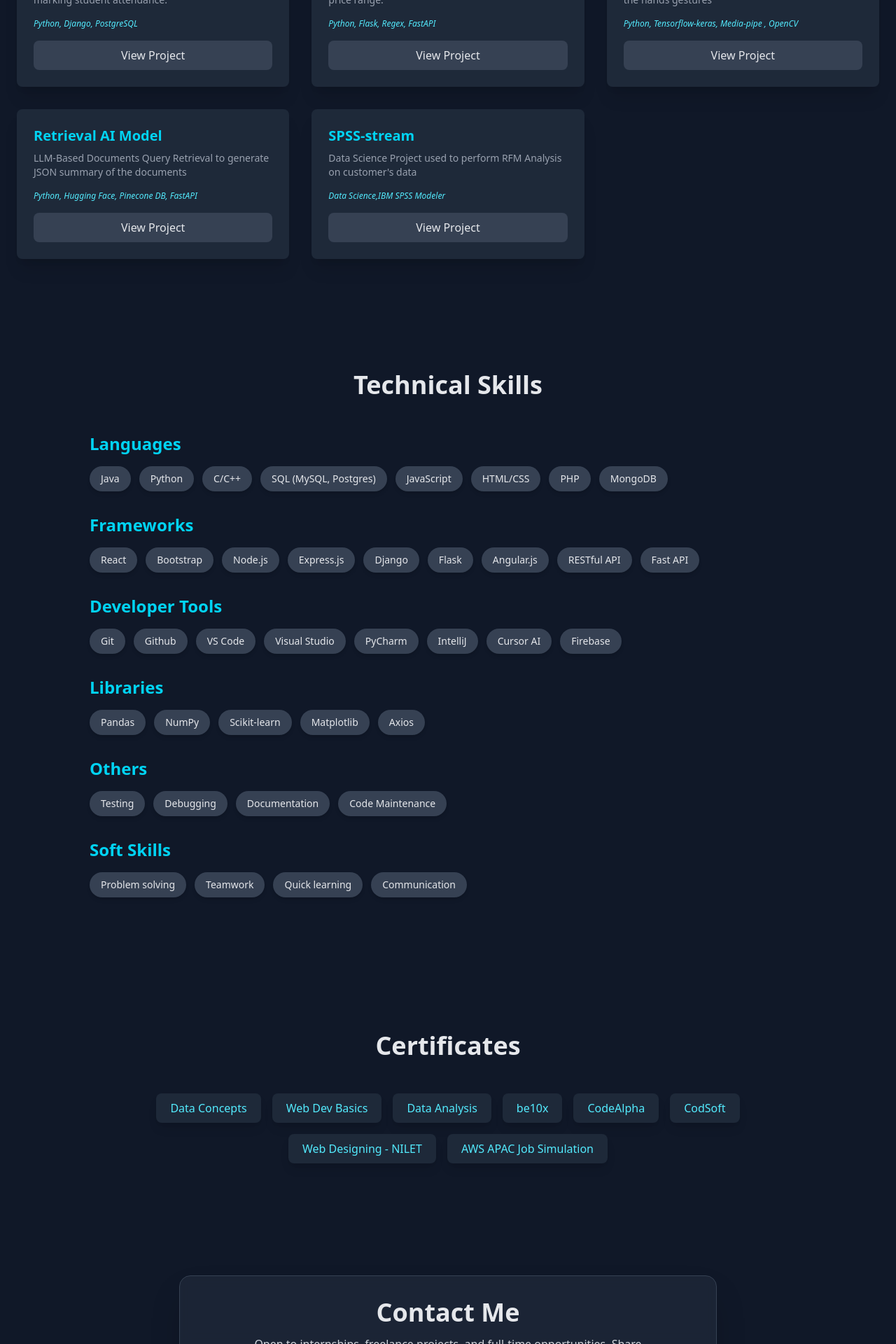
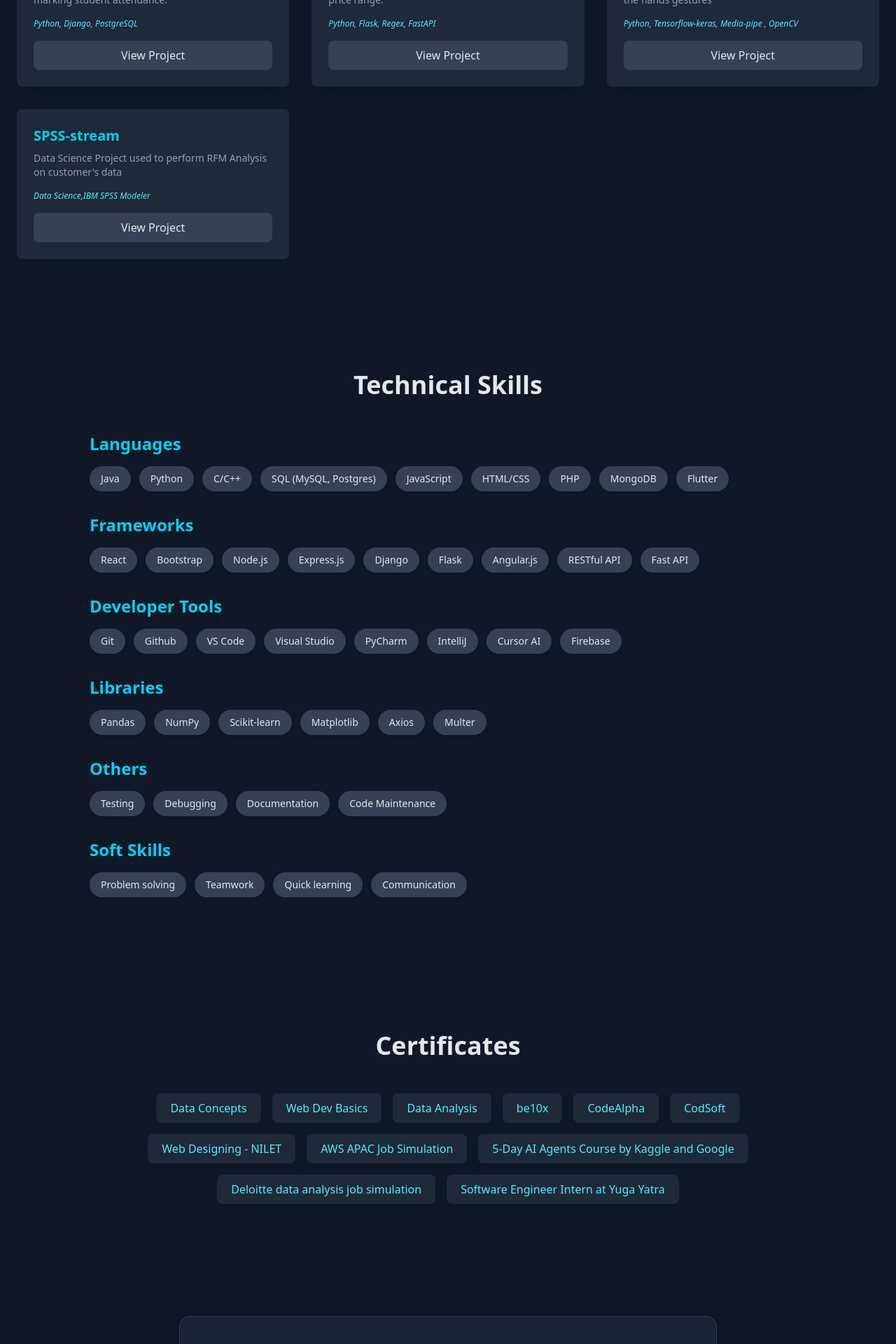
Before and after one commit to Ankit-euphemism/community-portfolio, a React (Vite) app: page / in a window 1280 px wide. Shown: the part 2790-4710 px from the top of the page at 70% size. Built offline with nearby package versions, Linux system fonts and the light colour scheme.

Commit message:
update project links and add new skills and certificates

```diff
--- a/src/App.jsx
+++ b/src/App.jsx
@@ -68,55 +68,55 @@ const portfolioData = {
       tech: "HTML/CSS, JavaScript, MySQL, Node.js, Express.js",
       description:
         "A web app for creating, reading, updating, and deleting tasks.",
-      link: "https://github.com/Ankit-euphemism/Simple-Task-Manager.git",
+      link: "https://github.com/Ankit-euphemism/Simple-Task-Manager",
     },
     {
       title: "Weather App",
       tech: "HTML, CSS, JavaScript, OpenWeatherMap API",
       description: "Provides real-time weather information for any city.",
-      link: "https://github.com/Ankit-euphemism/weather_app.git",
+      link: "https://github.com/Ankit-euphemism/weather_app",
     },
     {
       title: "Spam Email Detection",
       tech: "Python, Django, BERT, Torch",
       description:
         "A web application that detects spam emails by analyzing their content.",
-      link: "https://github.com/DS-techies/Spam_email_detection.git",
+      link: "https://github.com/Ankit-euphemism/Spam_email_detection",
     },
     {
       title: "Student Attendance System",
       tech: "Python, Django, PostgreSQL",
       description:
         "A web application for viewing, tracking, and marking student attendance.",
-      link: "https://github.com/DS-techies/Student-Management-System.git",
+      link: "https://github.com/Ankit-euphemism/Student-Management-System",
     },
     {
       title: "Simple GPU Finder",
       tech: "Python, Flask, Regex, FastAPI",
       description:
         "A web app to search for graphics cards by title and price range.",
-      link: "https://github.com/Ankit-euphemism/Simple-GPU-Finder.git",
+      link: "https://github.com/Ankit-euphemism/Simple-GPU-Finder",
     },
     {
       title: "Sign Language Translator",
       tech: "Python, Tensorflow-keras, Media-pipe , OpenCV",
       description:
         "A Python based Sign translator helps to understand the hands gestures ",
-      link: "https://github.com/Ankit-euphemism/sign-language-translator.git",
+      link: "https://github.com/Ankit-euphemism/sign-language-translator",
     },
-    {
-      title: "Retrieval AI Model",
-      tech: "Python, Hugging Face, Pinecone DB, FastAPI",
-      description:
-        "LLM-Based Documents Query Retrieval to generate JSON summary of the documents ",
-      link: "https://github.com/Ankit-euphemism/Retrival_model.git",
-    },
+    // {
+    //   title: "Retrieval AI Model",
+    //   tech: "Python, Hugging Face, Pinecone DB, FastAPI",
+    //   description:
+    //     "LLM-Based Documents Query Retrieval to generate JSON summary of the documents ",
+    //   link: "https://github.com/Ankit-euphemism/Retrival_model.git",
+    // },
     {
       title: "SPSS-stream",
       tech: "Data Science,IBM SPSS Modeler",
       description:
         "Data Science Project used to perform RFM Analysis on customer's data",
-      link: "https://github.com/DS-techies/SPSS-stream.git",
+      link: "https://github.com/DS-techies/SPSS-stream",
     },
   ],
   certificates: [
@@ -128,6 +128,9 @@ const portfolioData = {
     "CodSoft",
     "Web Designing - NILET",
     "AWS APAC Job Simulation",
+    " 5-Day AI Agents Course by Kaggle and Google",
+    " Deloitte data analysis job simulation",
+    "Software Engineer Intern at Yuga Yatra"
   ],
   skills: {
     Languages: [
@@ -139,6 +142,7 @@ const portfolioData = {
       "HTML/CSS",
       "PHP",
       "MongoDB",
+      "Flutter"
     ],
     Frameworks: [
       "React",
@@ -161,7 +165,7 @@ const portfolioData = {
       "Cursor AI",
       "Firebase",
     ],
-    Libraries: ["Pandas", "NumPy", "Scikit-learn", "Matplotlib", "Axios"],
+    Libraries: ["Pandas", "NumPy", "Scikit-learn", "Matplotlib", "Axios", "Multer"],
     Others: ["Testing", "Debugging", "Documentation", "Code Maintenance"],
     SoftSkills: [
       "Problem solving",
```
